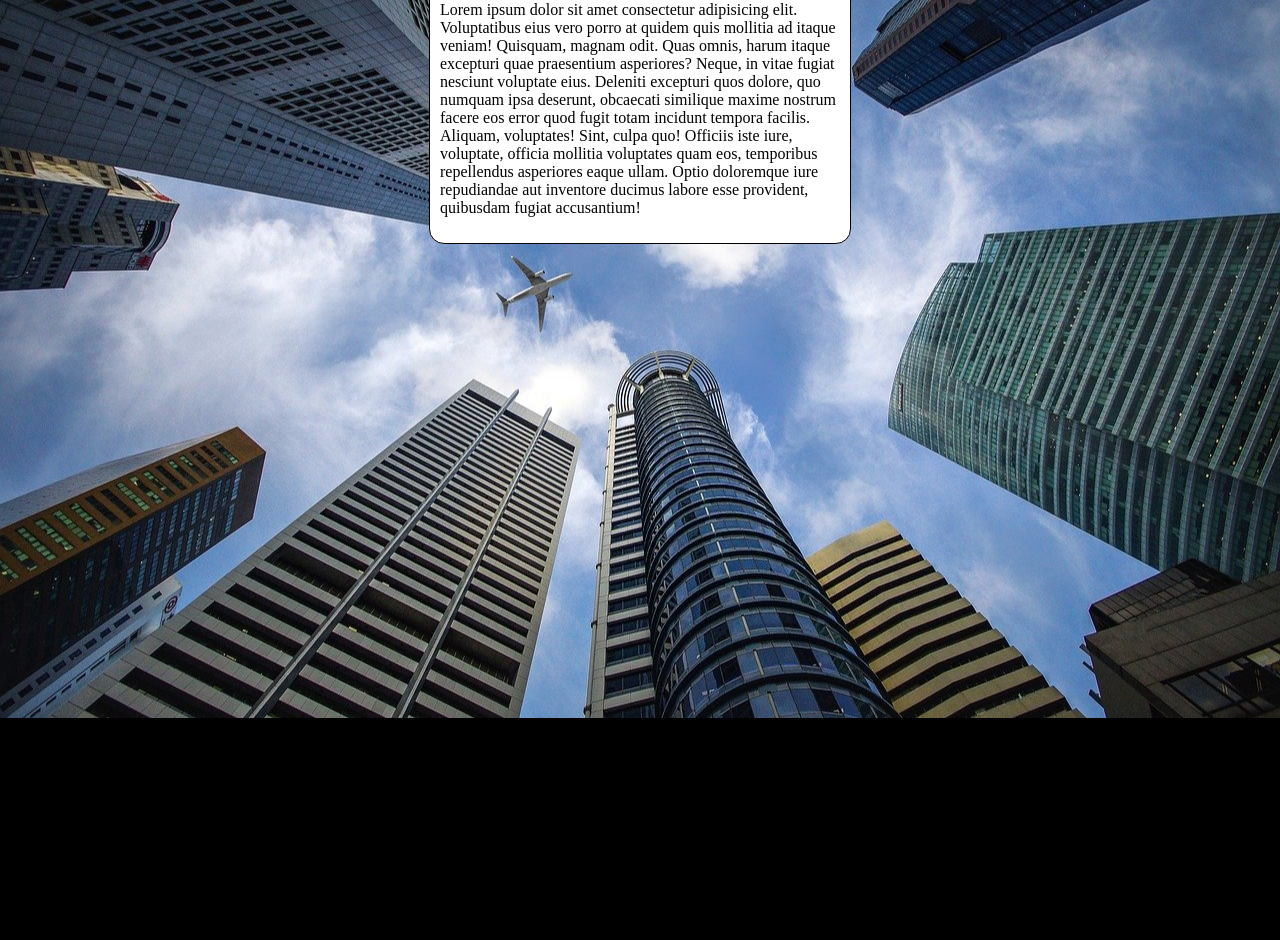
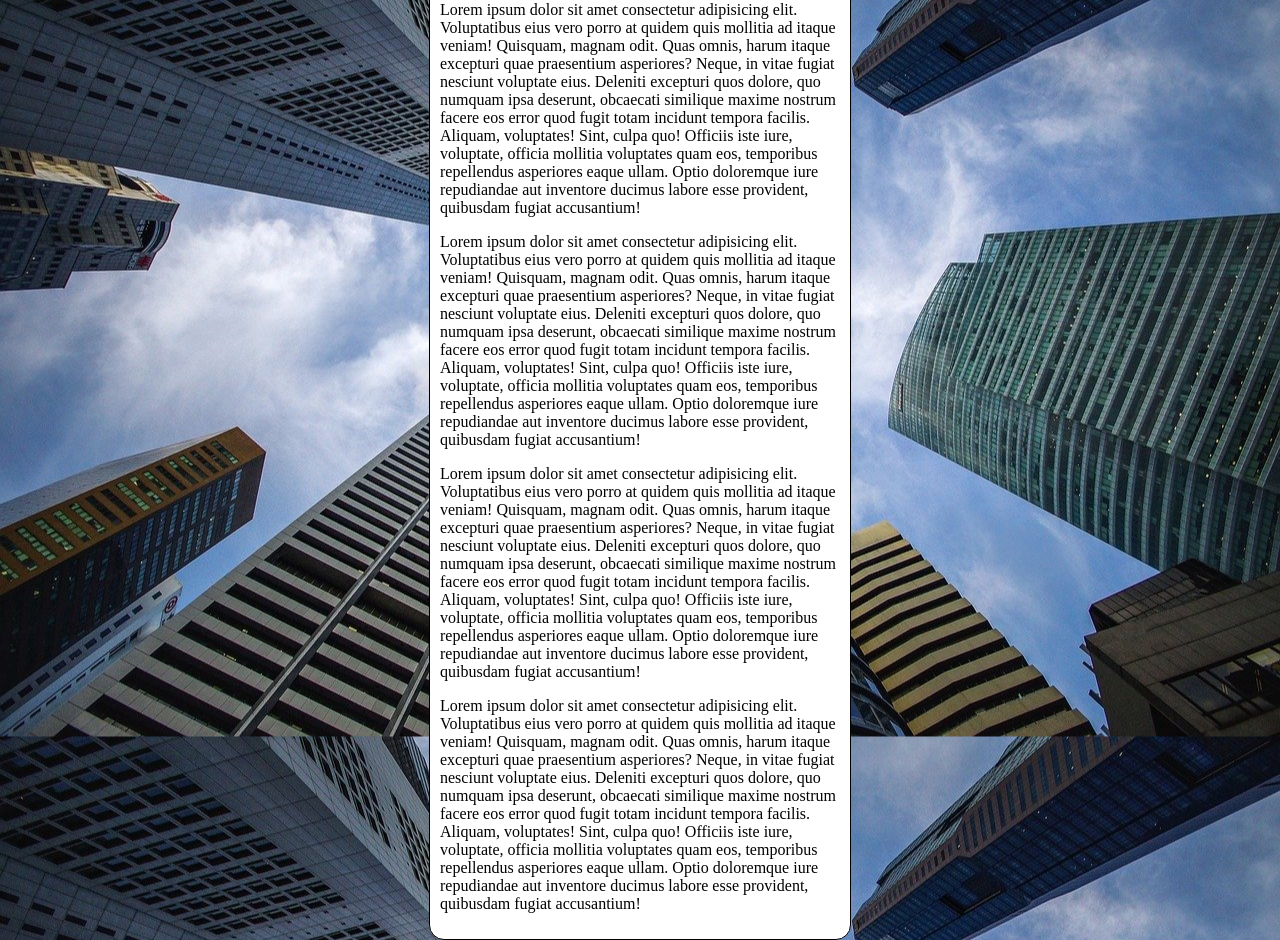
Before and after one commit to Jonas-Araujo/html-css, a plain HTML site: page exercicios/ex022/fundo006.html in a window 1280 px wide. Shown: the part 98-1038 px from the top of the page. Before the commit the page ends 816 px from the top, so only its background shows below. Drawn offline with Linux system fonts and the light colour scheme.

Commit message:
Update fundo006.html

```diff
--- a/exercicios/ex022/fundo006.html
+++ b/exercicios/ex022/fundo006.html
@@ -10,7 +10,7 @@
             background-color: black;
             background-image: url(imagens/wallpaper002.jpg);
             background-position: center center;
-            background-repeat: no-repeat;
+            background-repeat: repeat-y;
             background-size: cover;
         }
 
@@ -30,6 +30,16 @@
         <p>Lorem ipsum dolor sit amet consectetur adipisicing elit. Voluptatibus eius vero porro at quidem quis mollitia ad itaque veniam! Quisquam, magnam odit. Quas omnis, harum itaque excepturi quae praesentium asperiores?
         Neque, in vitae fugiat nesciunt voluptate eius. Deleniti excepturi quos dolore, quo numquam ipsa deserunt, obcaecati similique maxime nostrum facere eos error quod fugit totam incidunt tempora facilis. Aliquam, voluptates!
         Sint, culpa quo! Officiis iste iure, voluptate, officia mollitia voluptates quam eos, temporibus repellendus asperiores eaque ullam. Optio doloremque iure repudiandae aut inventore ducimus labore esse provident, quibusdam fugiat accusantium!</p>
+        <p>Lorem ipsum dolor sit amet consectetur adipisicing elit. Voluptatibus eius vero porro at quidem quis mollitia ad itaque veniam! Quisquam, magnam odit. Quas omnis, harum itaque excepturi quae praesentium asperiores?
+        Neque, in vitae fugiat nesciunt voluptate eius. Deleniti excepturi quos dolore, quo numquam ipsa deserunt, obcaecati similique maxime nostrum facere eos error quod fugit totam incidunt tempora facilis. Aliquam, voluptates!
+        Sint, culpa quo! Officiis iste iure, voluptate, officia mollitia voluptates quam eos, temporibus repellendus asperiores eaque ullam. Optio doloremque iure repudiandae aut inventore ducimus labore esse provident, quibusdam fugiat accusantium!</p>
+        <p>Lorem ipsum dolor sit amet consectetur adipisicing elit. Voluptatibus eius vero porro at quidem quis mollitia ad itaque veniam! Quisquam, magnam odit. Quas omnis, harum itaque excepturi quae praesentium asperiores?
+        Neque, in vitae fugiat nesciunt voluptate eius. Deleniti excepturi quos dolore, quo numquam ipsa deserunt, obcaecati similique maxime nostrum facere eos error quod fugit totam incidunt tempora facilis. Aliquam, voluptates!
+        Sint, culpa quo! Officiis iste iure, voluptate, officia mollitia voluptates quam eos, temporibus repellendus asperiores eaque ullam. Optio doloremque iure repudiandae aut inventore ducimus labore esse provident, quibusdam fugiat accusantium!</p>
+        <p>Lorem ipsum dolor sit amet consectetur adipisicing elit. Voluptatibus eius vero porro at quidem quis mollitia ad itaque veniam! Quisquam, magnam odit. Quas omnis, harum itaque excepturi quae praesentium asperiores?
+        Neque, in vitae fugiat nesciunt voluptate eius. Deleniti excepturi quos dolore, quo numquam ipsa deserunt, obcaecati similique maxime nostrum facere eos error quod fugit totam incidunt tempora facilis. Aliquam, voluptates!
+        Sint, culpa quo! Officiis iste iure, voluptate, officia mollitia voluptates quam eos, temporibus repellendus asperiores eaque ullam. Optio doloremque iure repudiandae aut inventore ducimus labore esse provident, quibusdam fugiat accusantium!</p>
+
     </main>
 </body>
 </html>
```
